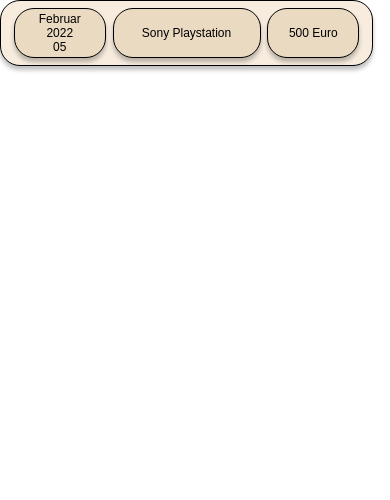
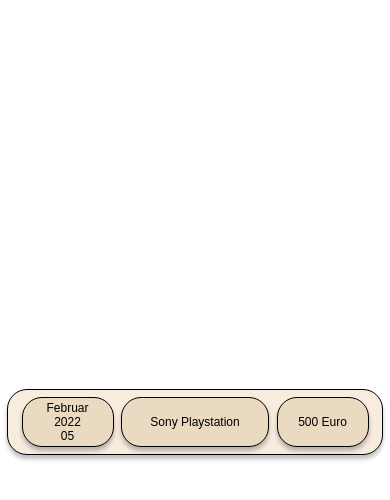
Before and after one commit to ScherwinBidar/capstone-project, a Next.js app: page / in a window 390 px wide. Shown: the top 500 px of the page. Built offline with nearby package versions, Linux system fonts and the light colour scheme.

Commit message:
responsive BudgetBar

```diff
--- a/components/BudgetBar/BudgetBar.js
+++ b/components/BudgetBar/BudgetBar.js
@@ -2,6 +2,7 @@
 
 export default function Budgetbar() {
   return (
+    <div className={styles.wrapperDiv}>
       <button className={styles.basicBar}>
         <div className={styles.date}>
           <div>Februar</div>
@@ -11,5 +12,6 @@
         <div className={styles.item}>Sony Playstation</div>
         <div className={styles.amount}>500 Euro</div>
       </button>
+    </div>
   );
 }
--- a/components/BudgetBar/BudgetBar.module.css
+++ b/components/BudgetBar/BudgetBar.module.css
@@ -1,16 +1,72 @@
-@media (min-width: 373px) {
+.basicBar {
+  background-color: #f7ecde;
+  border: solid 1px black;
+  border-radius: 20px;
+  box-shadow: 0px 4px 4px rgba(0, 0, 0, 0.25);
+  display: flex;
+  flex-direction: row;
+  justify-content: space-evenly;
+  align-items: center;
+  width: 23.5rem;
+  height: 66px;
+}
+
+.amount {
+  border: solid 1px black;
+  border-radius: 20px;
+  background-color: #e9dac1;
+  box-shadow: 0px 4px 4px rgba(0, 0, 0, 0.25);
+  font-size: 12px;
+  width: 5.75rem;
+  height: 50px;
+  display: flex;
+  justify-content: center;
+  align-items: center;
+}
+
+.item {
+  border: solid 1px black;
+  border-radius: 20px;
+  background-color: #e9dac1;
+  box-shadow: 0px 4px 4px rgba(0, 0, 0, 0.25);
+  font-size: 12px;
+  display: flex;
+  justify-content: center;
+  align-items: center;
+  width: 148px;
+  height: 50px;
+}
+
+.date {
+  border: solid 1px black;
+  border-radius: 20px;
+  background-color: #e9dac1;
+  box-shadow: 0px 4px 4px rgba(0, 0, 0, 0.25);
+  font-size: 12px;
+  display: flex;
+  flex-direction: column;
+  align-items: center;
+  justify-content: center;
+  width: 92px;
+  height: 50px;
+}
+
+@media (max-width: 389px) {
   .basicBar {
     background-color: #f7ecde;
     border: solid 1px black;
     border-radius: 20px;
     box-shadow: 0px 4px 4px rgba(0, 0, 0, 0.25);
     display: flex;
-    flex-direction: row;
+    flex-direction: column;
     justify-content: space-evenly;
     align-items: center;
     flex-wrap: wrap;
-    height: 66px;
-    width: 373px;
+    width: 100%;
+    min-width: fit-content;
+    height: fit-content;
+
+    padding: 2px;
   }
 
   .amount {
--- a/styles/globals.css
+++ b/styles/globals.css
@@ -1,11 +1,14 @@
 html,
 body {
+  display: flex;
+  align-items: center;
+  justify-content: center;
   padding: 0;
   margin: 0;
   font-family: -apple-system, BlinkMacSystemFont, Segoe UI, Roboto, Oxygen,
     Ubuntu, Cantarell, Fira Sans, Droid Sans, Helvetica Neue, sans-serif;
-  max-width: 80vw;
-  height: 100vh;
+  max-width: 100%;
+  height: 100%;
 }
 
 a {
```
Lines whose indentation alone changed are shown as unchanged.
